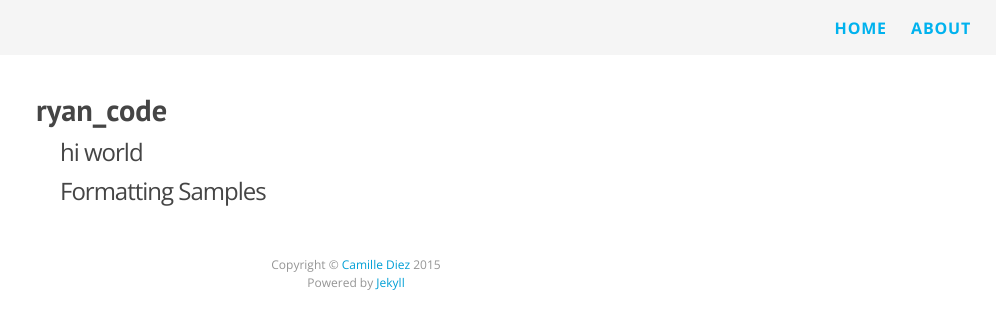
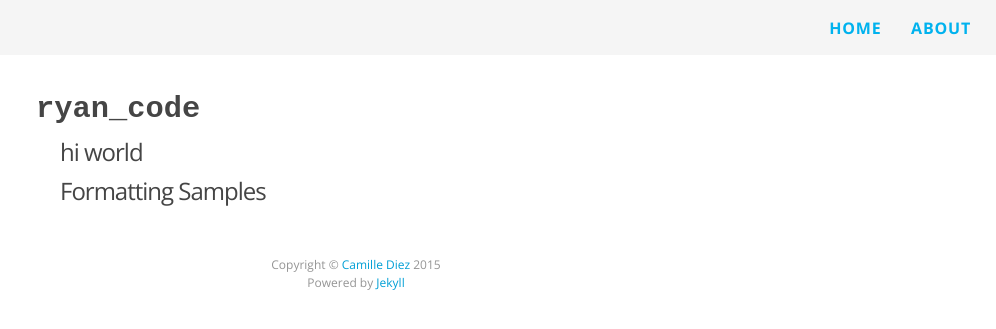
Before and after one commit to Ryan-McBride/oldblog, a Jekyll site: the page built from index.html, in a window 1280 px wide. Shown: the top 329 px of the page, without its empty margins (284-1280 px from the left). Built offline with Jekyll 4.4.1, drawn with Linux system fonts in a browser that asks for light colours; nearby versions of some CDN libraries; Markdown is read by kramdown in place of the engine named in the settings.

Commit message:
changing base font

```diff
--- a/css/main.scss
+++ b/css/main.scss
@@ -3,7 +3,7 @@
 @charset "utf-8";
 
 // Our variables
-$base-font-family: 'PT Sans', Helvetica, Arial, sans-serif;
+$base-font-family: monospace, Helvetica, Arial, sans-serif;
 $base-font-size:   16px;
 $small-font-size:  $base-font-size * 0.895;
 $large-font-size:  $base-font-size * 1.40;
```
